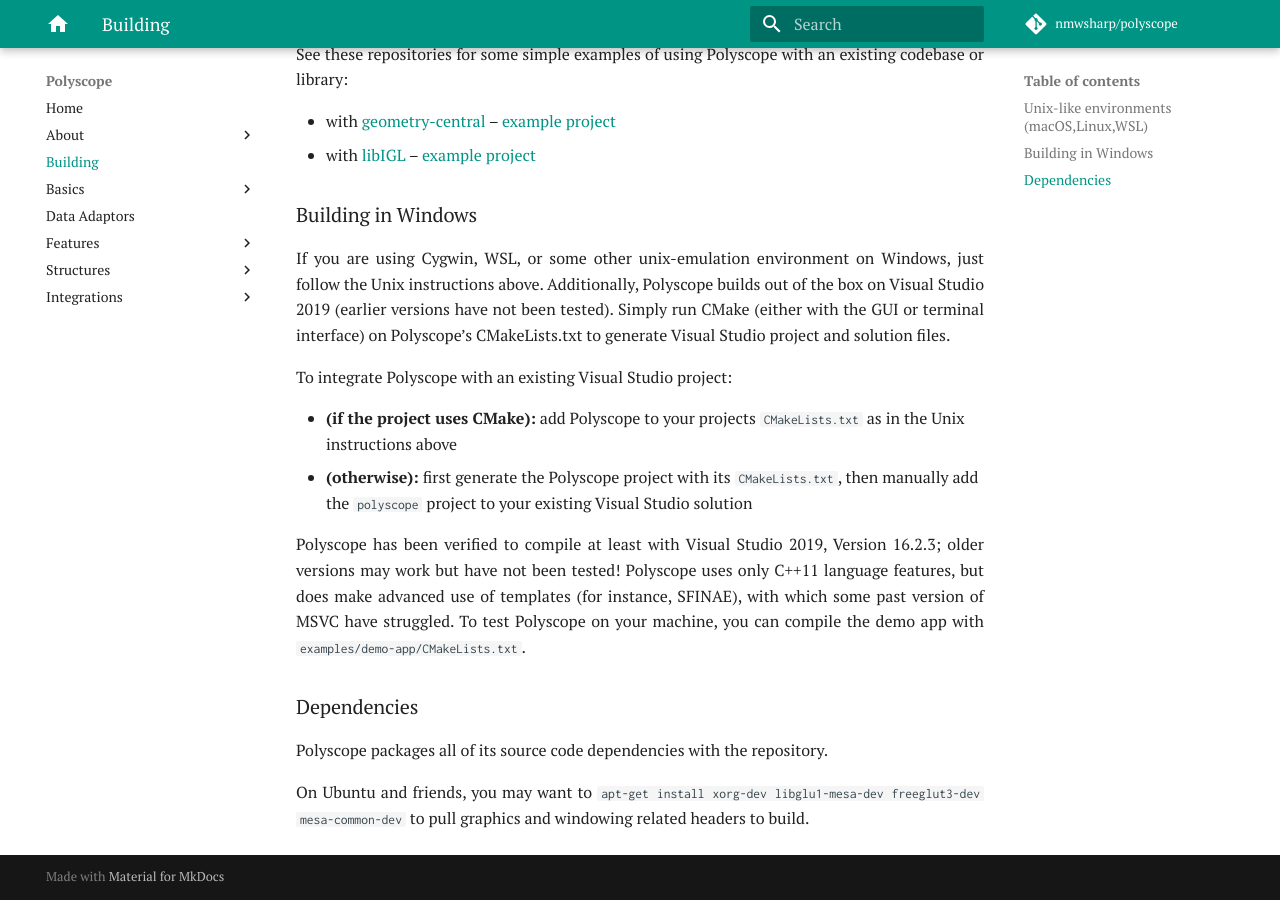
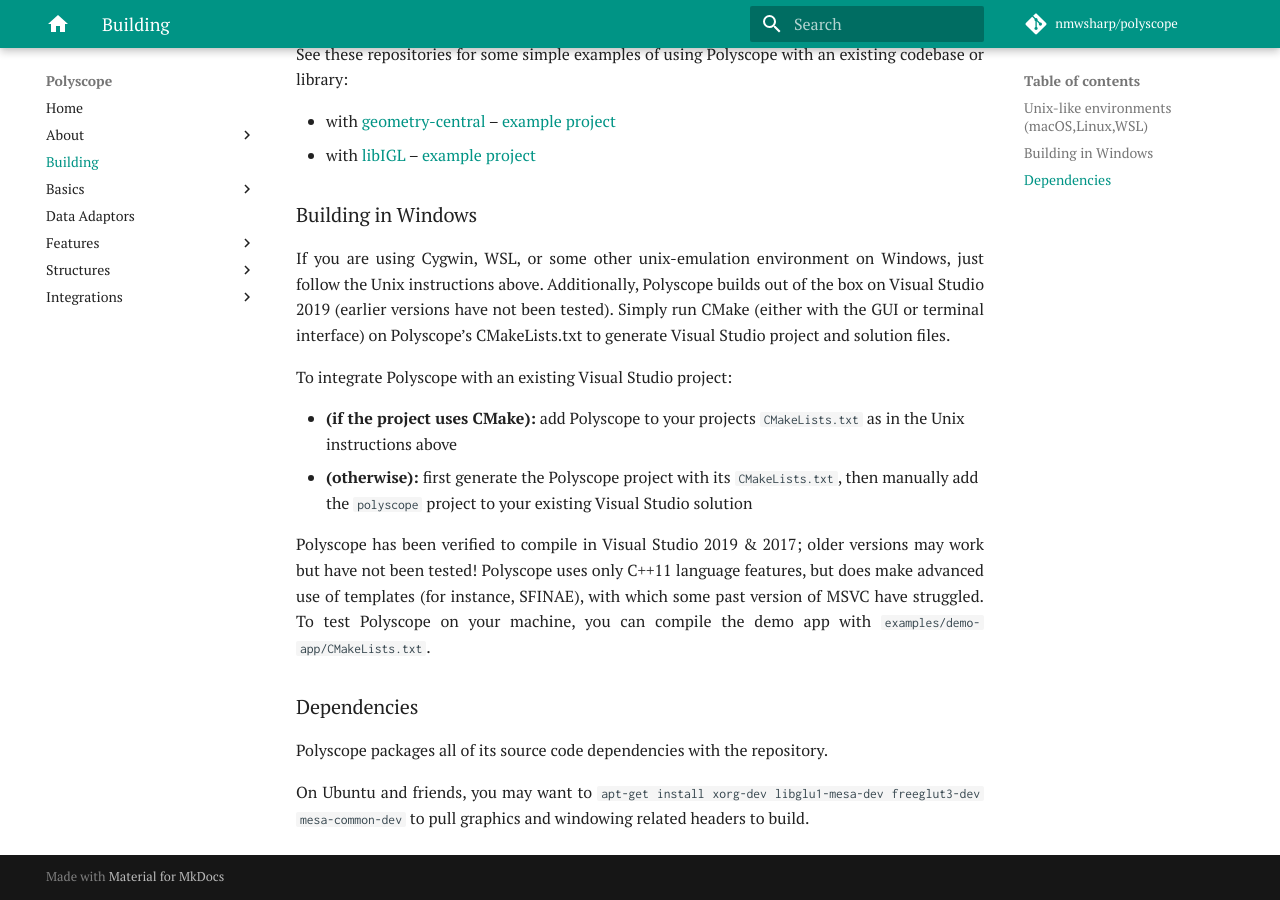
Before and after one commit to nmwsharp/polyscope-docs, an MkDocs documentation site: the page built from source/building/index.md, in a window 1280 px wide and 900 px high, scrolled down 580 px. Built offline with MkDocs 1.6.1 and Material for MkDocs 9.7.7, drawn with Linux system fonts in a browser that asks for light colours; comment, search, counter and statistics services are not loaded.

Commit message:
tweak build note

```diff
--- a/source/building/index.md
+++ b/source/building/index.md
@@ -32,7 +32,7 @@
  - **(otherwise):** first generate the Polyscope project with its `CMakeLists.txt`, then manually add the `polyscope` project to your existing Visual Studio solution
 
 
-Polyscope has been verified to compile at least with Visual Studio 2019, Version 16.2.3; older versions may work but have not been tested! Polyscope uses only C++11 language features, but does make advanced use of templates (for instance, SFINAE), with which some past version of MSVC have struggled.  To test Polyscope on your machine, you can compile the demo app with `examples/demo-app/CMakeLists.txt`.
+Polyscope has been verified to compile in Visual Studio 2019 & 2017; older versions may work but have not been tested! Polyscope uses only C++11 language features, but does make advanced use of templates (for instance, SFINAE), with which some past version of MSVC have struggled.  To test Polyscope on your machine, you can compile the demo app with `examples/demo-app/CMakeLists.txt`.
 
 ### Dependencies
 
```
